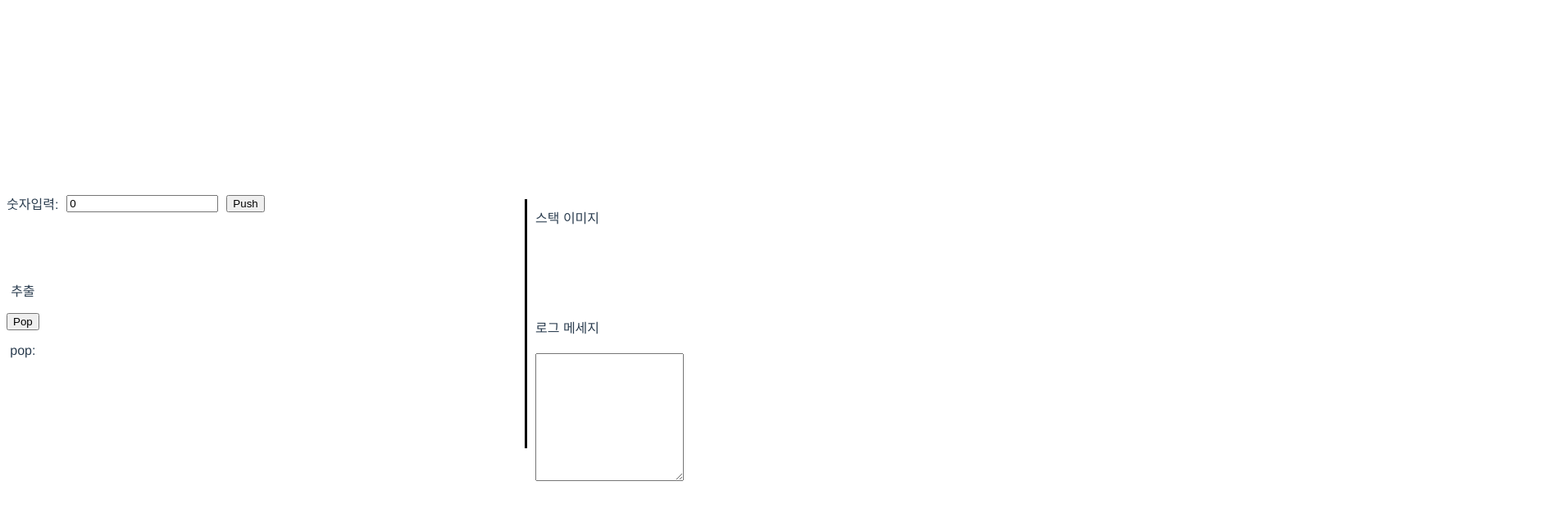
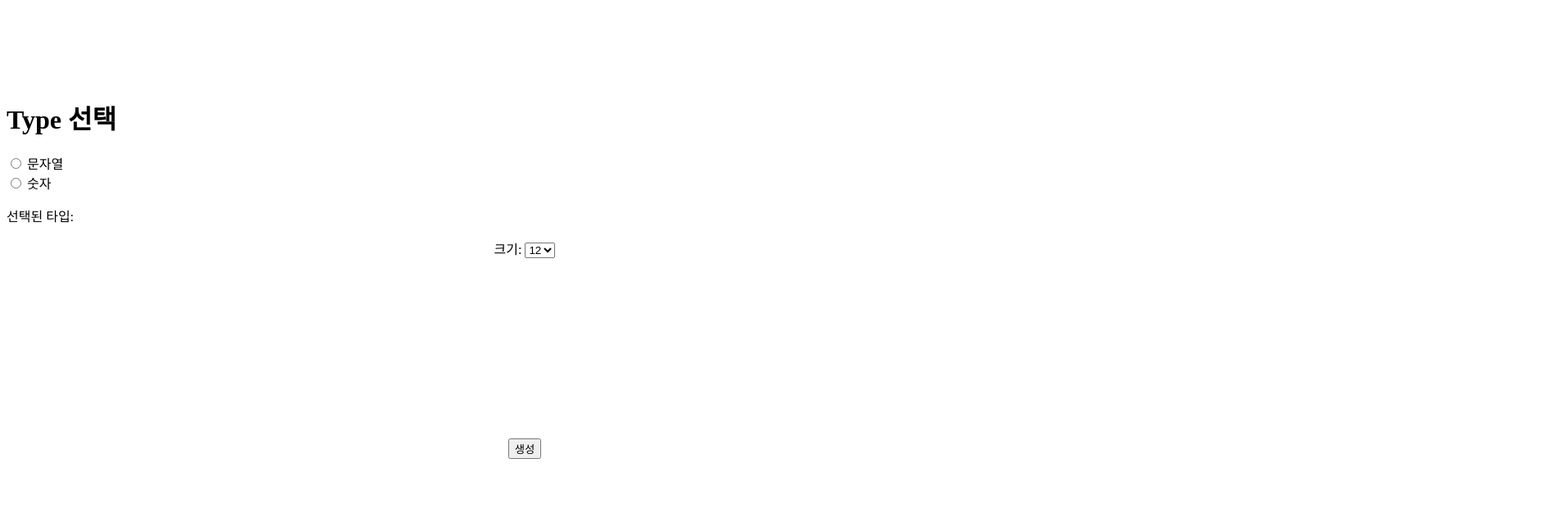
Before and after one commit to zjoker120/study-vue, a Vue app: page / in a window 1280 px wide. Shown: the top 626 px of the page at 82% size, 1904 px wide, since content can reach past the window. Built offline with nearby package versions, Linux system fonts and the light colour scheme.

Commit message:
라우터 연결

```diff
--- a/package.json
+++ b/package.json
@@ -9,7 +9,8 @@
   },
   "dependencies": {
     "core-js": "^3.8.3",
-    "vue": "^3.2.13"
+    "vue": "^3.2.13",
+    "vue-router": "^4.2.4"
   },
   "devDependencies": {
     "@babel/core": "^7.12.16",
--- a/src/App.vue
+++ b/src/App.vue
@@ -1,27 +1,8 @@
 <template>
-
-  <HelloWorld msg="Welcome to Your Vue.js App"/>
+  <router-view />
 </template>
 
-<script>
-  import HelloWorld from './components/InputPop.vue'
+<script setup>
+  // import define from './components/SelectType.vue'
 
-
-  export default {
-    name: 'App',
-    components: {
-      HelloWorld
-    }
-  }
 </script>
-
-<style>
-  #app {
-    font-family: Avenir, Helvetica, Arial, sans-serif;
-    -webkit-font-smoothing: antialiased;
-    -moz-osx-font-smoothing: grayscale;
-    text-align: center;
-    color: #2c3e50;
-    margin-top: 60px;
-  }
-</style>
--- a/src/components/SelectType.vue
+++ b/src/components/SelectType.vue
@@ -1,13 +1,63 @@
 <template>
-    $END$
+    <div class="left">
+        <div >
+            <h1>Type 선택</h1>
+            <div>
+                <label>
+                    <input type="radio" v-model="selectedType" value="문자열" /> 문자열
+                </label>
+            </div>
+            <div>
+                <label>
+                    <input type="radio" v-model="selectedType" value="숫자" /> 숫자
+                </label>
+            </div>
+            <p>선택된 타입: {{ selectedType }}</p>
+        </div>
+    </div>
+    <div class="size">
+        <label for="fontSize">크기: </label>
+        <select v-model="selectedSize" id="fontSize">
+            <option v-for="size in sizes" :key="size" :value="size">{{ size }}</option>
+        </select>
+    </div>
+    <div class="moveButton">
+        <button @click="pageMove">생성</button>
+    </div>
 </template>
 
-<script>
-    export default {
-        name: "SelectType"
-    }
+<script setup>
+    import { ref } from 'vue';
+    import { useRouter } from 'vue-router';
+    const selectedSize = ref('12');
+
+    const routes = useRouter();
+
+    const selectedType = ref(null);
+    const sizes = Array.from({ length: 99 }, (_, index) => (index + 1).toString());
+    const pageMove = () => {
+        routes.push('/InputPop');
+
+    };
+
 </script>
+
 
 <style scoped>
 
+    .left {
+        text-align: left;
+        margin-top: 120px;
+    }
+
+    .size {
+        text-align: center;
+        margin-top: 0px;
+
+    }
+
+    .moveButton {
+        text-align: center;
+        margin-top: 220px; /* 버튼 위 간격 설정 */
+    }
 </style>
--- /dev/null
+++ b/src/router/index.js
@@ -0,0 +1,19 @@
+import { createRouter, createWebHistory } from "vue-router";
+
+const router = createRouter({
+    history: createWebHistory(""),
+    routes: [
+        {
+            path: "/",
+            name: "main",
+            component: () => import("../components/SelectType.vue"),
+        },
+        {
+            path: "/InputPop",
+            name: "test",
+            component: () => import("../components/InputPop.vue"),
+        },
+    ],
+});
+
+export default router;
```
Also changed, not shown: src/main.js (+6 -3 lines), 1 other file (tests, documents, lock files or other folders).
